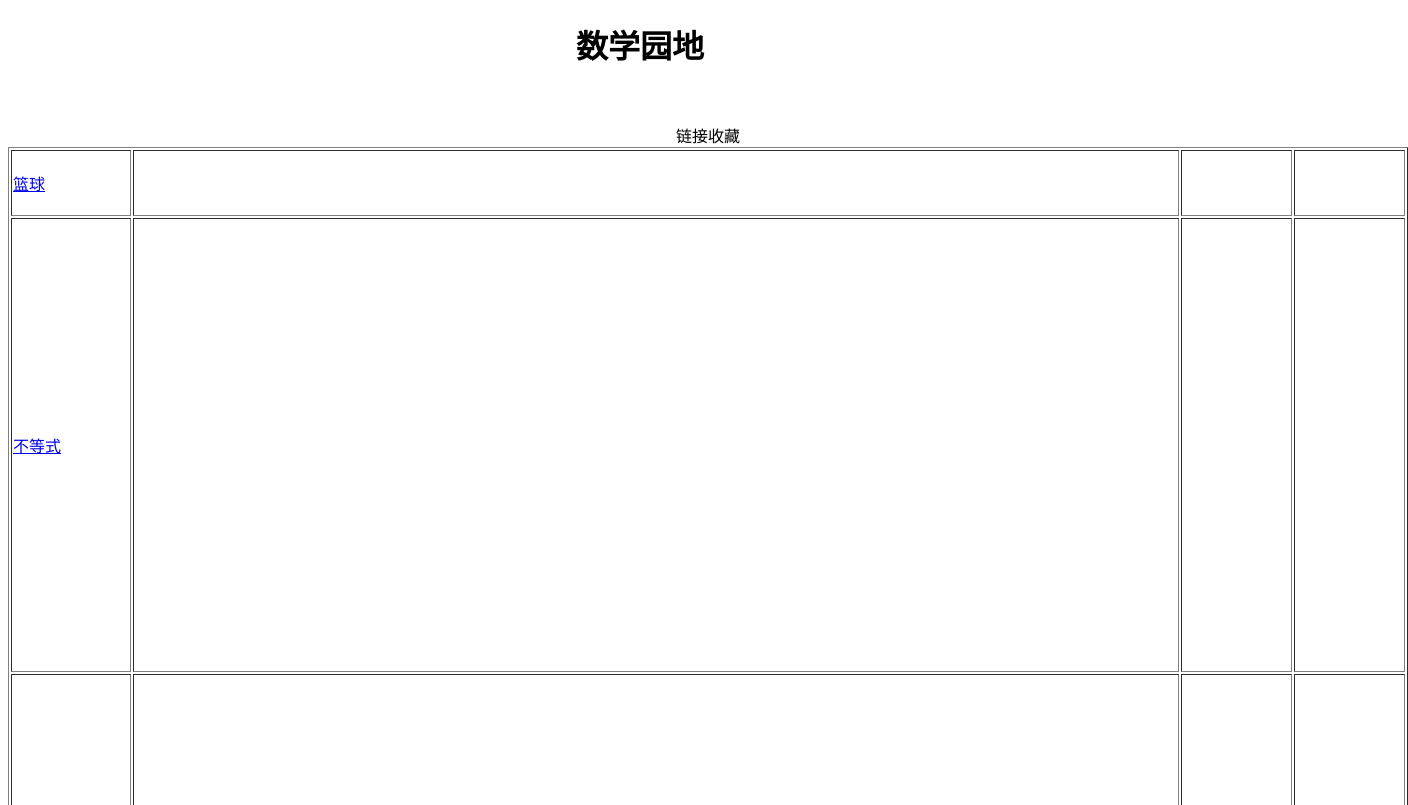
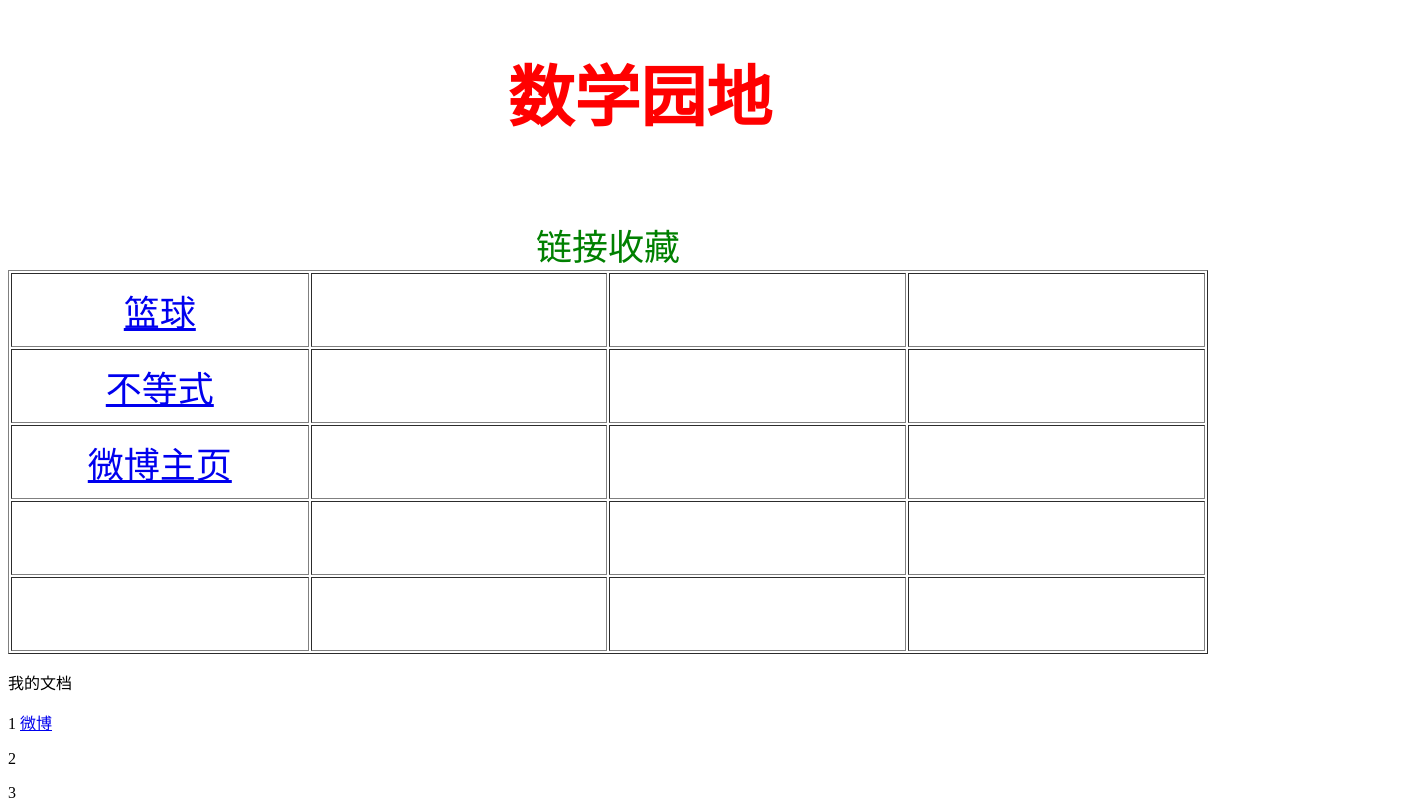
Before and after one commit to clg-1/clg-1.github.io, a plain HTML site: page index.html in a window 1280 px wide. Shown: the top 805 px of the page, 1408 px wide, since content can reach past the window. Drawn offline with Linux system fonts and the light colour scheme.

Commit message:
Update index.html

```diff
--- a/index.html
+++ b/index.html
@@ -6,39 +6,39 @@
 </head>
 
 <body>
-<h1 style="text-align:center;"> 数学园地</h1>
+<h1 style="text-align:center;font-size: 66px;color:red;"> 数学园地</h1>
 <p>&nbsp;</p>
-<table width="1400" border="1">
-  <caption>
+<table width="1200" border="1">
+  <caption style="text-align:center;vertical-align:middle;font-size: 36px;color:green">
     链接收藏
   </caption>
   <tbody>
     <tr>
-      <td width="450" height="62"><a href="./basketball.mp4">篮球</a></td>
-      <td width="4500">&nbsp;</td>
-      <td width="450">&nbsp;</td>
-      <td width="450">&nbsp;</td>
+      <td width="300" height="70" style="text-align:center;vertical-align:middle;font-size: 36px;"><a  href="./basketball.mp4">篮球</a></td>
+      <td width="300">&nbsp;</td>
+      <td width="300">&nbsp;</td>
+      <td width="300">&nbsp;</td>
     </tr>
     <tr>
-      <td height="450"><a href="./math1.mp4">不等式</a></td>
+      <td height="70" style="text-align:center;vertical-align:middle;font-size: 36px;" ><a href="./math1.mp4">不等式</a></td>
       <td>&nbsp;</td>
       <td>&nbsp;</td>
       <td>&nbsp;</td>
     </tr>
     <tr>
-      <td height="450"><a href="https://weibo.com/u/7332032857">微博主页</a></td>
+      <td height="70" style="text-align:center;vertical-align:middle;font-size: 36px;" ><a href="https://weibo.com/u/7332032857">微博主页</a></td>
       <td>&nbsp;<a href =""></a></td>
       <td>&nbsp;</td>
       <td>&nbsp;</td>
     </tr>
     <tr>
-      <td height="450">&nbsp;</td>
+      <td height="70" style="text-align:center;vertical-align:middle;font-size: 36px;">&nbsp;</td>
       <td>&nbsp;</td>
       <td>&nbsp;</td>
       <td>&nbsp;</td>
     </tr>
     <tr>
-      <td height="170">&nbsp;</td>
+      <td height="70" style="text-align:center;vertical-align:middle;font-size: 36px;">&nbsp;</td>
       <td>&nbsp;</td>
       <td>&nbsp;</td>
       <td>&nbsp;</td>
```
